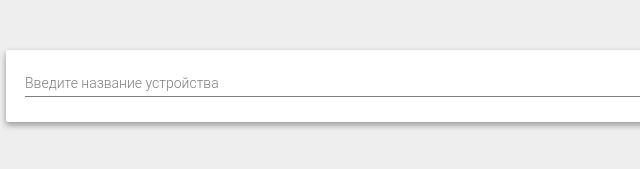
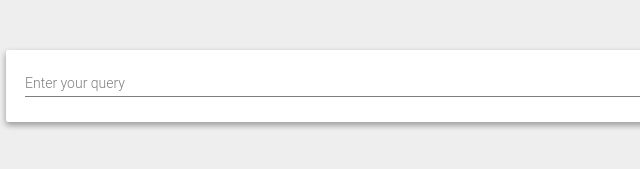
Before and after one commit to denisfl/screensi, a website: page index.html in a window 1280 px wide. Shown: the top 169 px of the page, 9-649 px from the left. Drawn offline with Linux system fonts and the light colour scheme.

Commit message:
lang upd

```diff
--- a/index.html
+++ b/index.html
@@ -16,7 +16,7 @@
     <div class="form-horizontal b-search well">
       <div class="form-group">
         <div class="col-lg-12">
-          <input type="text" class="form-control" placeholder="Введите название устройства" autofocus ng-model="query">
+          <input type="text" class="form-control" placeholder="Enter your query" autofocus ng-model="query">
         </div>
       </div>
     </div>
```
